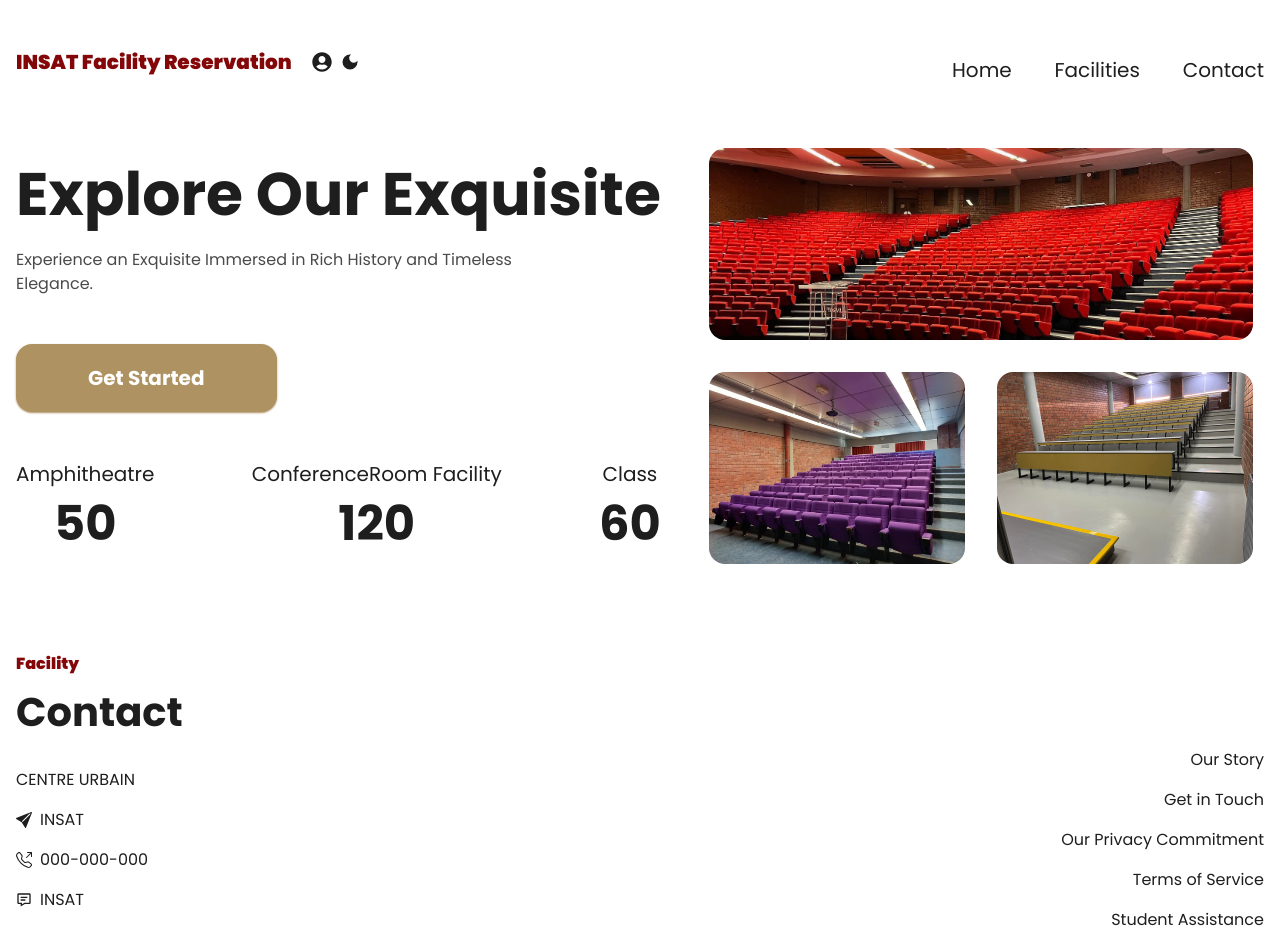
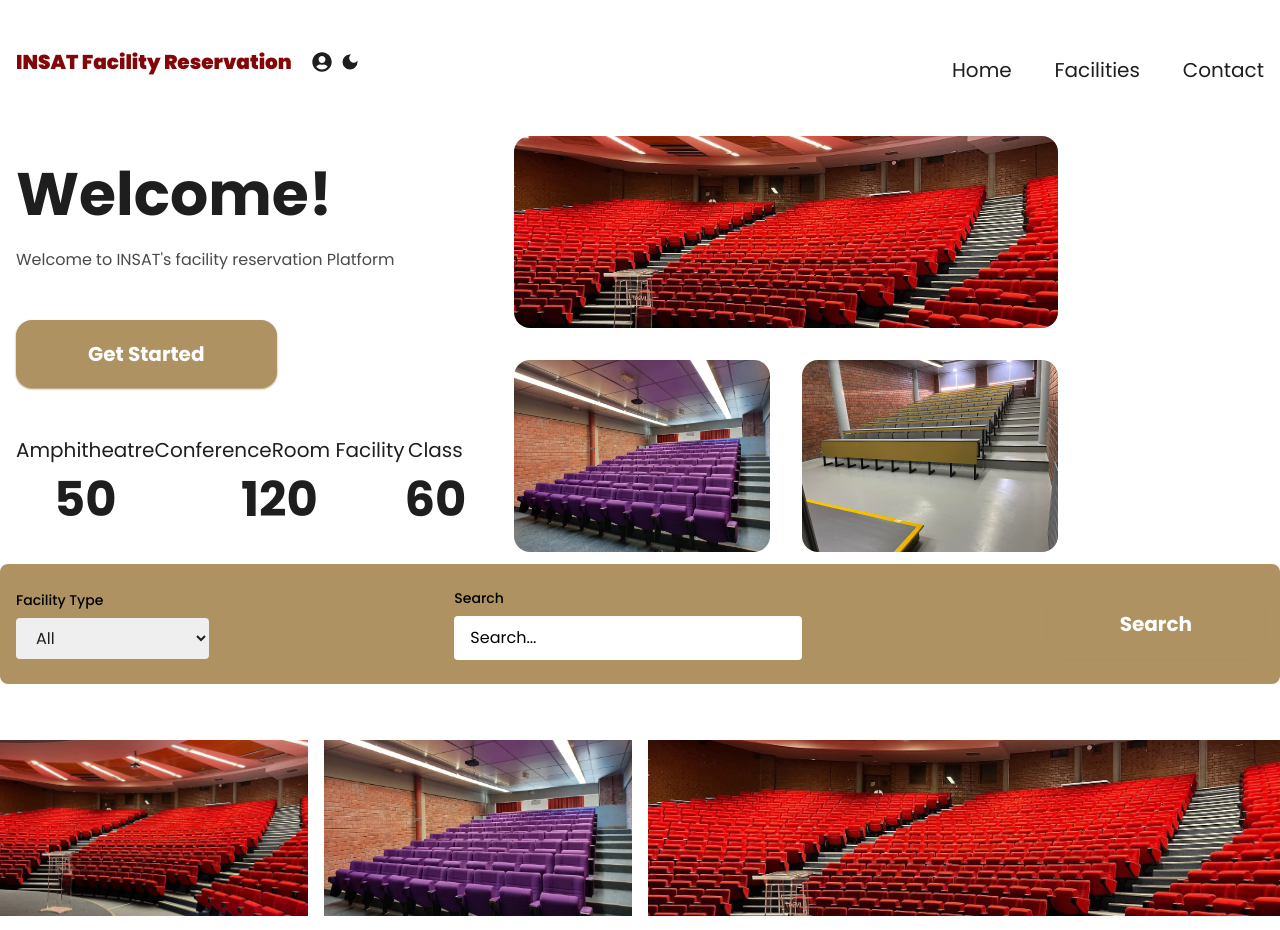
Before and after one commit to Wael-Habib/facility-reservation, a Next.js app: page / in a window 1280 px wide. Shown: the top 930 px of the page. Built offline with nearby package versions, Linux system fonts and the light colour scheme; no server answers.

Commit message:
refactor: added sections to Home

```diff
--- a/src/app/(web)/page.tsx
+++ b/src/app/(web)/page.tsx
@@ -1,10 +1,22 @@
+import FeaturedFacility from '@/components/FeaturedFacility/FeaturedFacility';
+import Gallery from '@/components/Gallery/Gallery';
 import HeroSection from '@/components/HeroSection/HeroSection';
-const Home = () => {
+import NewsLetter from '@/components/NewsLetter/NewsLetter';
+import PageSearch from '@/components/PageSearch/PageSearch';
+//import { getFeaturedFacility } from '@/libs/apis';
+
+const Home = async () => {
+  //const featuredFacility = await getFeaturedFacility();
+
   return (
     <>
-    <HeroSection />
+      <HeroSection />
+      <PageSearch />
+      {/* <FeaturedFacility featuredFacility={featuredFacility} /> */}
+      <Gallery />
+      <NewsLetter />
     </>
-  )
+  );
+};
 
-}
 export default Home;
--- a/src/components/HeroSection/ServerComponent.tsx
+++ b/src/components/HeroSection/ServerComponent.tsx
@@ -2,10 +2,9 @@ import Image from 'next/image';
 
 export const heading1 = (
   <>
-    <h1 className='font-heading mb-6'>Explore Our Exquisite </h1>
+    <h1 className='font-heading mb-6'>Welcome! </h1>
     <p className='text-[#4a4a4a] dark:text-[#ffffffea] mb-12 max-w-lg'>
-      Experience an Exquisite  Immersed in Rich History and Timeless
-      Elegance.
+      Welcome to INSAT's facility reservation Platform
     </p>
     <button className='btn-primary'>Get Started</button>
   </>
```
Also changed, not shown: src/libs/apis.ts (+0 -8 lines), src/libs/sanityQueries.ts (+1 -12 lines).
